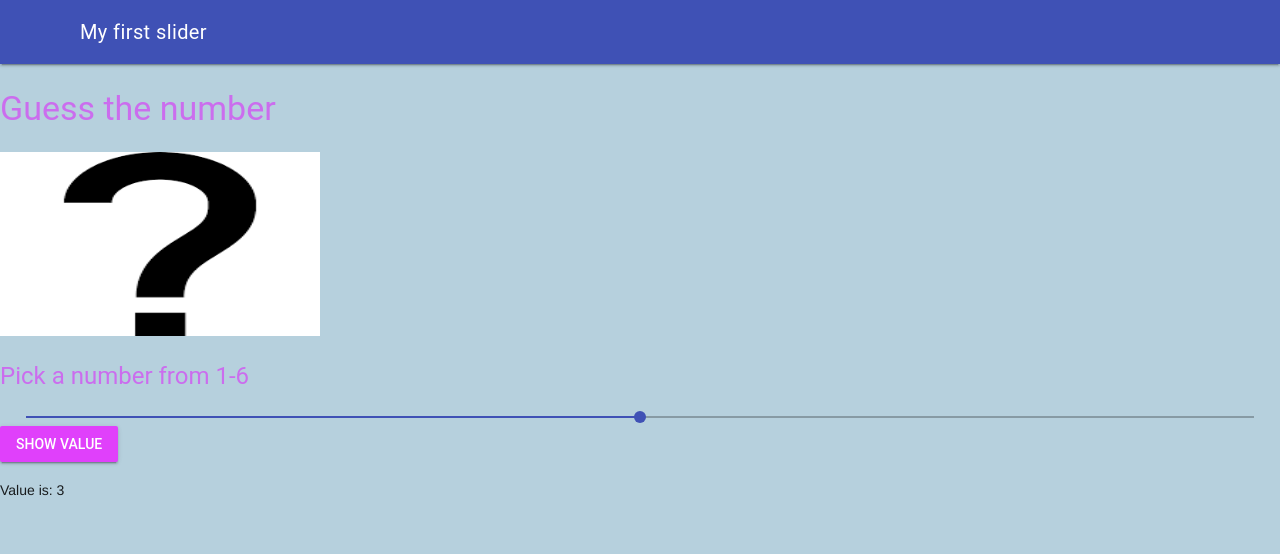
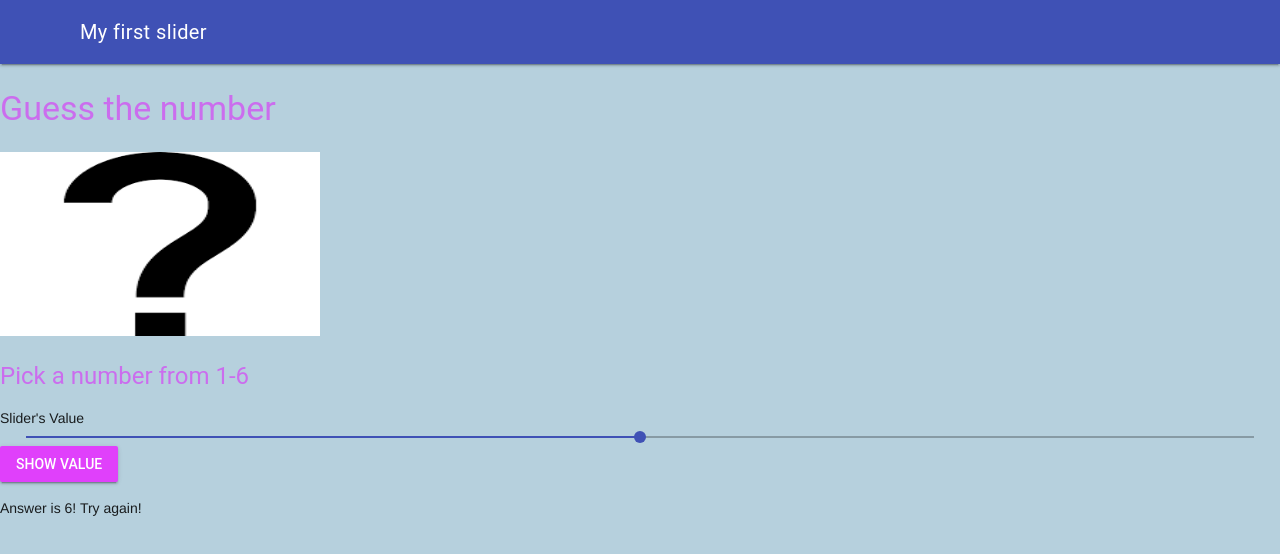
Before and after one commit to joannesanthosh/ICS20-Unit5-01-HTML, a plain HTML site: page index.html in a window 1280 px wide. Both pictures are taken after a click on the button "SHOW VALUE". Drawn offline with nearby package versions, Linux system fonts and the light colour scheme.

Commit message:
change 5 files

```diff
--- a/index.html
+++ b/index.html
@@ -40,11 +40,12 @@
         <h4>Pick a number from 1-6</h4>
         </div>
         <!-- Slider with Starting Value -->
-        <!-- Note: I added and ID to this component, so I could reference it in code -->
-        <!-- Note: I also placed it inside a "label" for accessability -->
+        <label>
+          Slider's Value
           <input id = "slider" class="mdl-slider mdl-js-slider" type="range"
           min="0" max="6" value="" tabindex="0"
           onchange = "updateSliderValue(this.value)">
+        </label>
         <!-- Raised button with ripple -->
         <button
           class="mdl-button mdl-js-button mdl-button--raised mdl-js-ripple-effect mdl-button--accent"
@@ -54,7 +55,7 @@
         </button>
         <!-- basic text -->
         <p></p>
-        <div id="hello-world"></div>
+        <div id="answer"></div>
       </main>
     </div>
   </body>
--- a/js/script.js
+++ b/js/script.js
@@ -17,6 +17,8 @@ if (navigator.serviceWorker) {
   )
 }
 
+const randomNumber = Math.floor(Math.random() * 6) + 1;
+
 /**
  * This function updates the slider value.
  */
@@ -25,9 +27,21 @@ function updateSliderValue(valueFromSlider) {
 }
 
 /**
- * This function displays the slider value.
+ * This function compares slider with random number.
  */
 function myButtonClicked() {
-  document.getElementById("hello-world").innerHTML =
-    "<p>Value is: " + slider.value + "</p>"
+  const sliderValue = slider.value
+
+  // process
+  if (sliderValue == randomNumber) {
+    document.getElementById("answer").innerHTML =
+      "Answer is " + randomNumber + "!" + " Congratulations!"
+    // console.log("Congratulations!")
+  }
+  //  block of code to be executed if condition1 is true
+  if (sliderValue != randomNumber) {
+    document.getElementById("answer").innerHTML =
+      "Answer is " + randomNumber + "!" + " Try again!"
+    // console.log("Try again!")
+  }
 }
```
Also changed, not shown: site.webmanifest, 2 other files.
